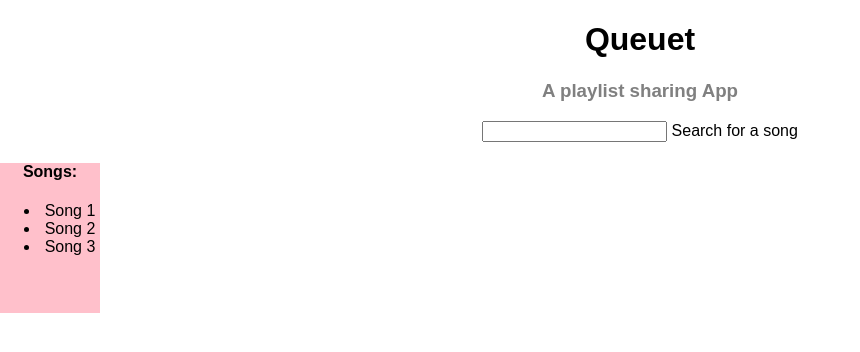
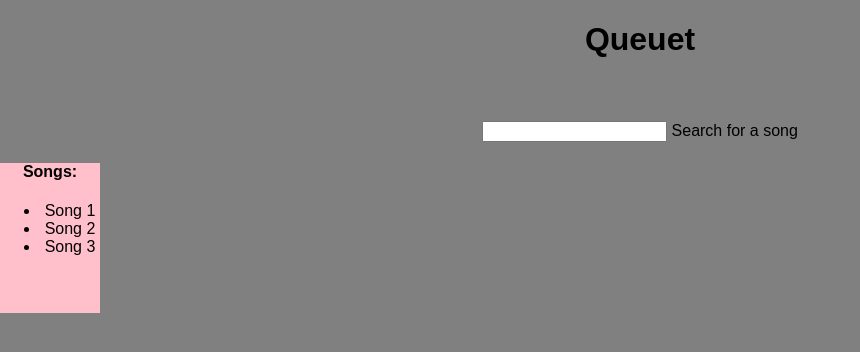
Before and after one commit to ojammojo/queuet, a React (Create React App) app: page / in a window 1280 px wide. Shown: the top 352 px of the page, without its empty margins (0-860 px from the left). Built offline with nearby package versions, Linux system fonts and the light colour scheme.

Commit message:
code test for heroku

```diff
--- a/src/App.css
+++ b/src/App.css
@@ -1,3 +1,7 @@
+body {
+  background-color: gray;
+}
+
 .App {
   text-align: center;
 }
```
